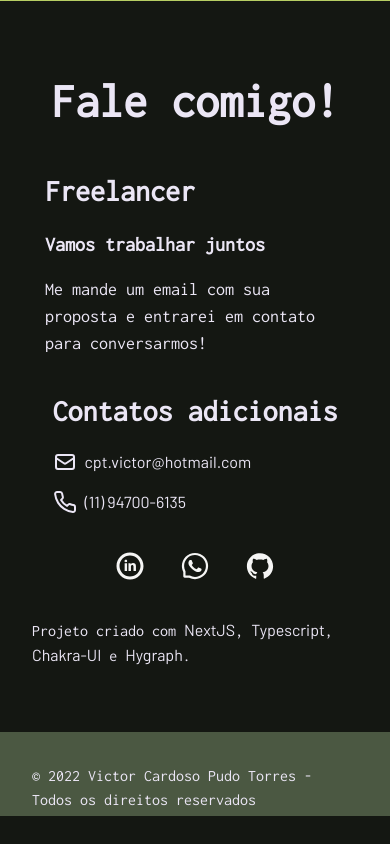
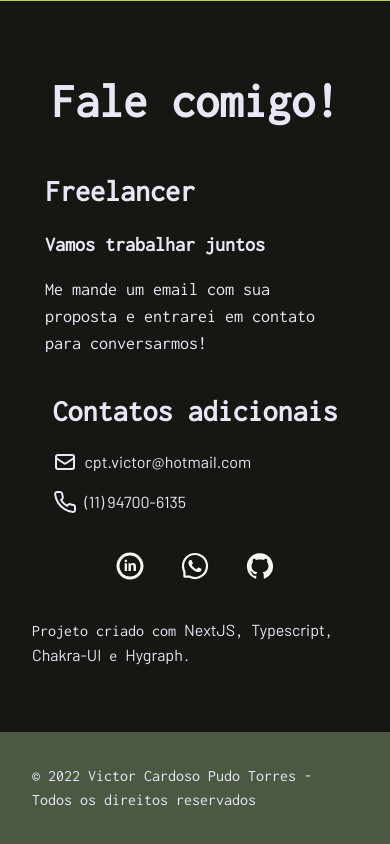
Before and after one commit to cptvictor95/portfolio, a Next.js app: page / in a window 390 px wide. Shown: the part 5630-6474 px from the top of the page. Before the commit the page ends 6446 px from the top, so only its background shows below. Built offline with nearby package versions, Linux system fonts and the light colour scheme; a web font is replaced by a local one.

Commit message:
fix footer size on mobile

```diff
--- a/components/Footer.tsx
+++ b/components/Footer.tsx
@@ -8,7 +8,7 @@ const Footer: React.FC = () => {
   const router = useRouter();
   const { locale } = router;
   return (
-    <Flex as="footer" p={8} bg="green-camo" w="100%" h="10vh">
+    <Flex as="footer" p={8} bg="green-camo" w="100%" minH="10vh">
       <Text>
         © {currentYear} Victor Cardoso Pudo Torres -{' '}
         {locale === 'pt_BR'
```
